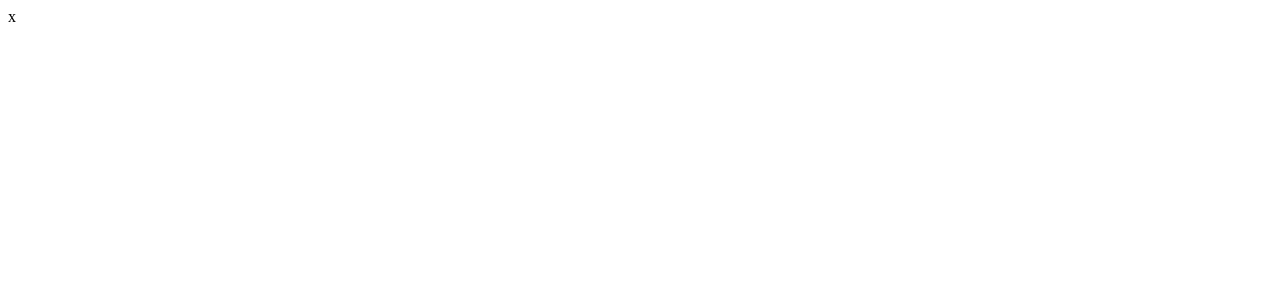
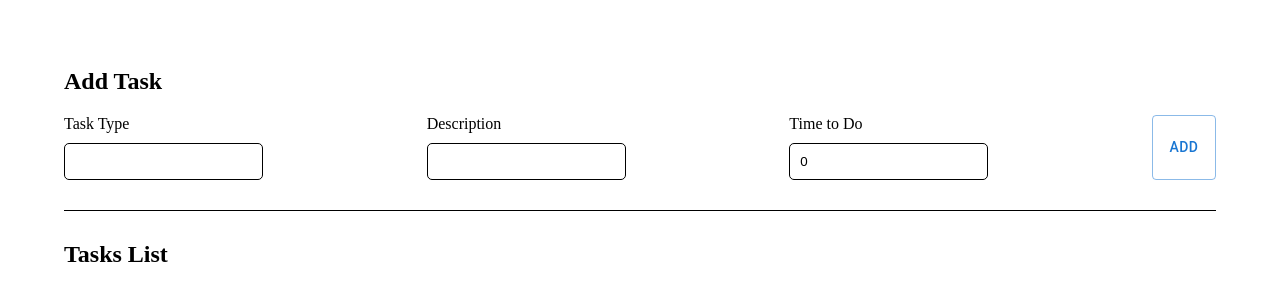
Before and after one commit to vzhugdurova/simple-todo-list, a React (Create React App) app: page / in a window 1280 px wide. Shown: the top 300 px of the page. Built offline with nearby package versions, Linux system fonts and the light colour scheme; the HTML template or start-up script is replaced by a standard one.

Commit message:
added a form for adding task

```diff
--- /dev/null
+++ b/public/index.html
@@ -0,0 +1,43 @@
+<!DOCTYPE html>
+<html lang="en">
+  <head>
+    <meta charset="utf-8" />
+    <link rel="icon" href="%PUBLIC_URL%/favicon.ico" />
+    <meta name="viewport" content="width=device-width, initial-scale=1" />
+    <meta name="theme-color" content="#000000" />
+    <meta
+      name="description"
+      content="Web site created using create-react-app"
+    />
+    <link rel="apple-touch-icon" href="%PUBLIC_URL%/logo192.png" />
+    <!--
+      manifest.json provides metadata used when your web app is installed on a
+      user's mobile device or desktop. See https://developers.google.com/web/fundamentals/web-app-manifest/
+    -->
+    <link rel="manifest" href="%PUBLIC_URL%/manifest.json" />
+    <!--
+      Notice the use of %PUBLIC_URL% in the tags above.
+      It will be replaced with the URL of the `public` folder during the build.
+      Only files inside the `public` folder can be referenced from the HTML.
+
+      Unlike "/favicon.ico" or "favicon.ico", "%PUBLIC_URL%/favicon.ico" will
+      work correctly both with client-side routing and a non-root public URL.
+      Learn how to configure a non-root public URL by running `npm run build`.
+    -->
+    <title>React App</title>
+  </head>
+  <body>
+    <noscript>You need to enable JavaScript to run this app.</noscript>
+    <div id="root"></div>
+    <!--
+      This HTML file is a template.
+      If you open it directly in the browser, you will see an empty page.
+
+      You can add webfonts, meta tags, or analytics to this file.
+      The build step will place the bundled scripts into the <body> tag.
+
+      To begin the development, run `npm start` or `yarn start`.
+      To create a production bundle, use `npm run build` or `yarn build`.
+    -->
+  </body>
+</html>
--- a/src/App.tsx
+++ b/src/App.tsx
@@ -1,9 +1,9 @@
-import React from 'react';
+import MainPage from "./features/main/main";
 
 function App() {
   return (
     <div className="App">
-      x
+      <MainPage />
     </div>
   );
 }
--- /dev/null
+++ b/src/features/main/main.tsx
@@ -0,0 +1,18 @@
+import { Container } from "@mui/material";
+import Form from "../task/Form";
+import { Provider } from 'react-redux';
+import store from '../../store';
+
+const MainPage = () => {
+  return (
+    <Provider store={store}>
+      <Container sx={{ pt: 5, textAlign: "left" }}>
+        <h2>Add Task</h2>
+        <Form />
+        <h2>Tasks List</h2>
+      </Container>
+    </Provider>
+  );
+};
+
+export default MainPage;
--- /dev/null
+++ b/src/features/task/Form.tsx
@@ -0,0 +1,95 @@
+import { Button } from "@mui/material";
+import InputField from "./InputField";
+import { useFormik } from "formik";
+import * as Yup from "yup";
+import * as api from "./api";
+import { taskAdded } from "./actionCreators";
+import { useDispatch } from "react-redux";
+
+export type Field = {
+    labelText: string;
+    type: string;
+    name: "type" | "description" | "timeToDo";
+};
+
+const fields: Field[] = [
+  {
+    labelText: "Task Type",
+    type: "text",
+    name: "type",
+  },
+  {
+    labelText: "Description",
+    type: "text",
+    name: "description",
+  },
+  {
+    labelText: "Time to Do",
+    type: "number",
+    name: "timeToDo",
+  },
+];
+const schema = Yup.object({
+  type: Yup.string().required(),
+  description: Yup.string().required(),
+});
+
+const initialValues = {
+  type: "",
+  description: "",
+  timeToDo: 0,
+};
+
+const AddTaskForm = () => {
+  const dispatch = useDispatch();
+
+  const { handleChange, handleSubmit, handleBlur, touched, values, errors } =
+    useFormik({
+      initialValues,
+      validationSchema: schema,
+      onSubmit: (newTask, { resetForm }) => {
+        api.createTask(newTask).then((task) => {
+          dispatch(taskAdded(task));
+        });
+        resetForm({
+          values: initialValues,
+        });
+      },
+    });
+
+  return (
+    <div style={{ borderBottom: "1px solid black", marginBottom: "30px" }}>
+      <form
+        onSubmit={handleSubmit}
+        style={{
+          display: "flex",
+          justifyContent: "space-between",
+          marginBottom: "30px",
+        }}
+      >
+        {fields.map(({labelText, type, name}, i) => (
+          <InputField
+          key={i}
+          labelText={labelText}
+          type={type}
+          name={name}
+          value={values[name]}
+          onChange={handleChange}
+          onBlur={handleBlur}
+          placeholder={
+            touched[name] && errors[name]
+              ? "A required field"
+              : undefined
+          }
+          min={type === "number" ? "0": undefined}
+        />
+        ))}
+        <Button variant="outlined" type="submit">
+          Add
+        </Button>
+      </form>
+    </div>
+  );
+};
+
+export default AddTaskForm;
--- /dev/null
+++ b/src/features/task/InputField.tsx
@@ -0,0 +1,30 @@
+import { styled } from "@mui/material";
+import { ChangeEvent, FocusEvent } from "react";
+import { Field } from "./Form";
+
+type InputFieldProps = Field & {
+  onChange: (e: ChangeEvent<HTMLInputElement>) => void;
+  onBlur: (e: FocusEvent<HTMLInputElement>) => void;
+  value: string | number;
+  placeholder?: string;
+  min?: string;
+}
+
+const InputField = ({ labelText, ...props }: InputFieldProps) => {
+  return (
+    <label htmlFor={props.name}>
+      {labelText}
+      <InputStyled {...props} />
+    </label>
+  );
+};
+
+export default InputField;
+
+const InputStyled = styled("input")({
+  display: "block",
+  border: "1px solid black",
+  padding: 10,
+  borderRadius: 5,
+  marginTop: 10,
+});
--- a/src/features/task/types/Task.ts
+++ b/src/features/task/types/Task.ts
@@ -1,5 +1,5 @@
 export default interface Task {
-  id: number;
+  id?: number;
   type: string;
   description: string;
   timeToDo: number;
```
Also changed, not shown: public/manifest.json (added).
